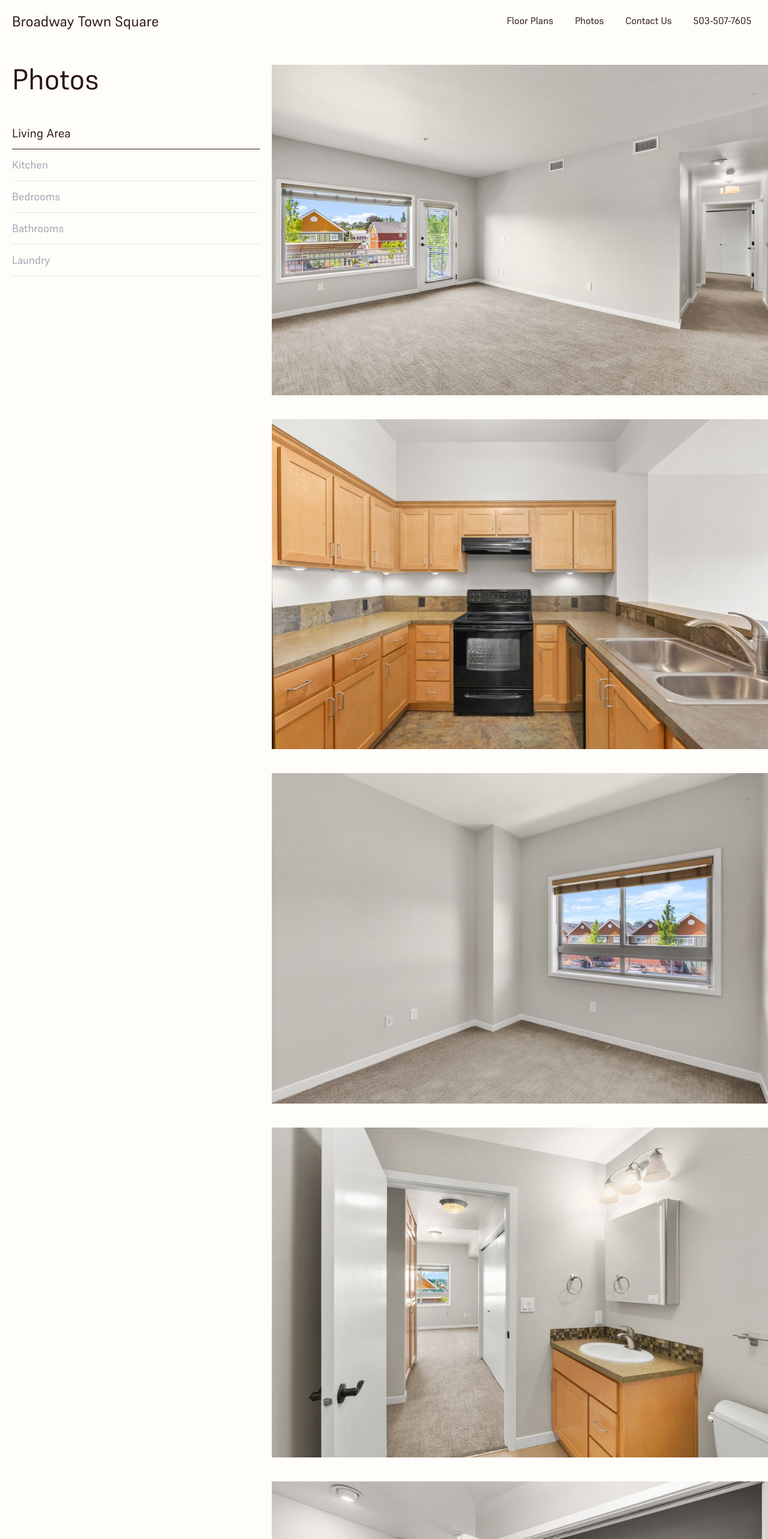
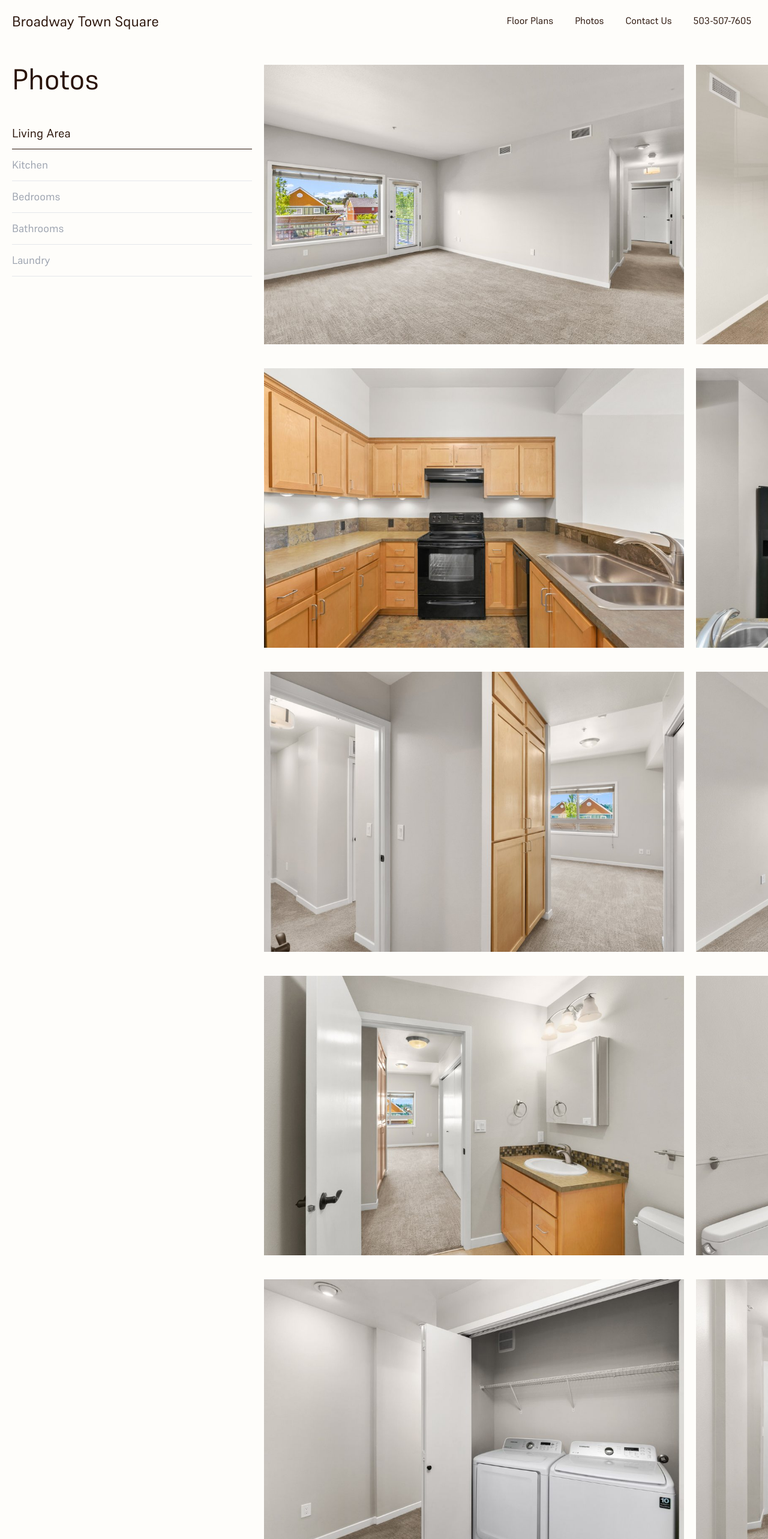
Before and after one commit to ClutchWebAdmin/broadway-town-square, a Next.js app: page /photos in a window 1280 px wide. Shown: the top 2566 px of the page at 60% size. Built offline with nearby package versions, Linux system fonts and the light colour scheme.

Commit message:
improvements and bug fixes to photo section

```diff
--- a/src/app/components/PhotosSection.jsx
+++ b/src/app/components/PhotosSection.jsx
@@ -33,7 +33,7 @@ export default function PhotosSection() {
     const options = {
       root: null,
       rootMargin: "0px",
-      threshold: 0.65,
+      threshold: 0.6,
     };
 
     const observer = new IntersectionObserver((entries) => {
@@ -68,9 +68,9 @@ export default function PhotosSection() {
   }, []);
 
   return (
-    <section className="flex flex-col w-full lg:flex-row gap-10 text-lg">
-      <div className="flex flex-col w-full lg:w-1/3">
-        <div className="flex flex-col w-full lg:sticky lg:top-0 pt-5 ml-5">
+    <section className="flex flex-col w-full lg:flex-row gap-5 text-lg">
+      <div className="flex flex-col w-full lg:w-1/3 pl-5">
+        <div className="flex flex-col w-full lg:sticky lg:top-0 pt-5">
           <h1 className="text-5xl mb-10">Photos</h1>
           <Link
             href="#living-area"
@@ -125,7 +125,7 @@ export default function PhotosSection() {
         </div>
       </div>
 
-      <div className="flex flex-col w-full lg:w-2/3 gap-5 pt-5 ml-5 lg:ml-0">
+      <div className="flex flex-col w-full lg:w-2/3 overflow-hidden gap-5 lg:gap-y-10 pt-5 pl-5 lg:pl-0">
         <div
           id="living-area"
           className="flex flex-col gap-5 w-full lg:gap-0"
@@ -136,28 +136,28 @@ export default function PhotosSection() {
             <Image
               src={livingRoom1}
               alt="Living room"
-              className="flex w-5/6 lg:w-auto h-fit object-cover"
+              className="flex w-5/6 lg:min-w-[550px] xl:min-w-[700px] 2xl:min-w-[800px] h-auto object-cover"
               priority
               placeholder="blur"
             />
             <Image
               src={livingRoom2}
               alt="Living room"
-              className="flex w-5/6 lg:w-auto h-fit object-cover"
+              className="flex w-5/6 lg:min-w-[550px] xl:min-w-[700px] 2xl:min-w-[800px] h-auto object-cover"
               priority
               placeholder="blur"
             />
             <Image
               src={livingRoom3}
               alt="Living room"
-              className="flex w-5/6 lg:w-auto h-fit object-cover"
+              className="flex w-5/6 lg:min-w-[550px] xl:min-w-[700px] 2xl:min-w-[800px] h-auto object-cover"
               priority
               placeholder="blur"
             />
             <Image
               src={livingRoom4}
               alt="Living room"
-              className="flex w-5/6 lg:w-auto h-fit object-cover"
+              className="flex w-5/6 lg:min-w-[550px] xl:min-w-[700px] 2xl:min-w-[800px] h-auto object-cover"
               priority
               placeholder="blur"
             />
@@ -166,7 +166,7 @@ export default function PhotosSection() {
 
         <div
           id="kitchen"
-          className="flex flex-col w-full gap-5 lg:gap-0 pt-5"
+          className="flex flex-col gap-5 w-full lg:gap-0"
           ref={kitchenRef}
         >
           <h3 className="lg:hidden text-2xl pt-5">Kitchen</h3>
@@ -174,21 +174,21 @@ export default function PhotosSection() {
             <Image
               src={kitchen1}
               alt="Kitchen"
-              className="flex w-5/6 lg:w-auto h-fit object-cover"
+              className="flex w-5/6 lg:min-w-[550px] xl:min-w-[700px] 2xl:min-w-[800px] h-auto object-cover"
               priority
               placeholder="blur"
             />
             <Image
               src={kitchen2}
               alt="Kitchen"
-              className="flex w-5/6 lg:w-auto h-fit object-cover"
+              className="flex w-5/6 lg:min-w-[550px] xl:min-w-[700px] 2xl:min-w-[800px] h-auto object-cover"
               priority
               placeholder="blur"
             />
             <Image
               src={kitchen3}
               alt="Kitchen"
-              className="flex w-5/6 lg:w-auto h-fit object-cover"
+              className="flex w-5/6 lg:min-w-[550px] xl:min-w-[700px] 2xl:min-w-[800px] h-auto object-cover"
               priority
               placeholder="blur"
             />
@@ -197,39 +197,44 @@ export default function PhotosSection() {
 
         <div
           id="bedrooms"
-          className="flex flex-col w-full gap-5 lg:gap-0 pt-5"
+          className="flex flex-col gap-5 w-full lg:gap-0"
           ref={bedroomsRef}
         >
           <h3 className="lg:hidden text-2xl pt-5">Bedrooms</h3>
           <div className="flex flex-row w-full overflow-x-scroll gap-5">
             <Image
-              src={bedroom4}
+              src={bedroom1}
               alt="Bedroom"
-              className="flex w-5/6 lg:w-auto h-fit object-cover"
+              className="flex w-5/6 lg:min-w-[550px] xl:min-w-[700px] 2xl:min-w-[800px] h-auto object-cover"
+              priority
               placeholder="blur"
             />
             <Image
               src={bedroom2}
               alt="Bedroom"
-              className="flex w-5/6 lg:w-auto h-fit object-cover"
+              className="flex w-5/6 lg:min-w-[550px] xl:min-w-[700px] 2xl:min-w-[800px] h-auto object-cover"
+              priority
               placeholder="blur"
             />
             <Image
               src={bedroom3}
               alt="Bedroom"
-              className="flex w-5/6 lg:w-auto h-fit object-cover"
+              className="flex w-5/6 lg:min-w-[550px] xl:min-w-[700px] 2xl:min-w-[800px] h-auto object-cover"
+              priority
+              placeholder="blur"
+            />
+            <Image
+              src={bedroom4}
+              alt="Bedroom"
+              className="flex w-5/6 lg:min-w-[550px] xl:min-w-[700px] 2xl:min-w-[800px] h-auto object-cover"
+              priority
               placeholder="blur"
             />
             <Image
               src={bedroom5}
               alt="Bedroom"
-              className="flex w-5/6 lg:w-auto h-fit object-cover"
-              placeholder="blur"
-            />
-            <Image
-              src={bedroom1}
-              alt="Bedroom"
-              className="flex w-5/6 lg:w-auto h-fit object-cover"
+              className="flex w-5/6 lg:min-w-[550px] xl:min-w-[700px] 2xl:min-w-[800px] h-auto object-cover"
+              priority
               placeholder="blur"
             />
           </div>
@@ -237,7 +242,7 @@ export default function PhotosSection() {
 
         <div
           id="bathrooms"
-          className="flex flex-col w-full gap-5 lg:gap-0 pt-5"
+          className="flex flex-col gap-5 w-full lg:gap-0"
           ref={bathroomsRef}
         >
           <h3 className="lg:hidden text-2xl pt-5">Bathrooms</h3>
@@ -245,13 +250,15 @@ export default function PhotosSection() {
             <Image
               src={bathroom1}
               alt="Bathroom"
-              className="flex w-5/6 lg:w-auto h-fit object-cover"
+              className="flex w-5/6 lg:min-w-[550px] xl:min-w-[700px] 2xl:min-w-[800px] h-auto object-cover"
+              priority
               placeholder="blur"
             />
             <Image
               src={bathroom2}
               alt="Bathroom"
-              className="flex w-5/6 lg:w-auto h-fit object-cover"
+              className="flex w-5/6 lg:min-w-[550px] xl:min-w-[700px] 2xl:min-w-[800px] h-auto object-cover"
+              priority
               placeholder="blur"
             />
           </div>
@@ -259,7 +266,7 @@ export default function PhotosSection() {
 
         <div
           id="laundry"
-          className="flex flex-col w-full gap-5 lg:gap-0 pt-5"
+          className="flex flex-col gap-5 w-full lg:gap-0"
           ref={laundryRef}
         >
           <h3 className="lg:hidden text-2xl pt-5">Laundry</h3>
@@ -267,13 +274,15 @@ export default function PhotosSection() {
             <Image
               src={laundry1}
               alt="Laundry"
-              className="flex w-5/6 lg:w-auto h-fit object-cover"
+              className="flex w-5/6 lg:min-w-[550px] xl:min-w-[700px] 2xl:min-w-[800px] h-auto object-cover"
+              priority
               placeholder="blur"
             />
             <Image
               src={laundry2}
               alt="Laundry"
-              className="flex w-5/6 lg:w-auto h-fit object-cover"
+              className="flex w-5/6 lg:min-w-[550px] xl:min-w-[700px] 2xl:min-w-[800px] h-auto object-cover"
+              priority
               placeholder="blur"
             />
           </div>
```
